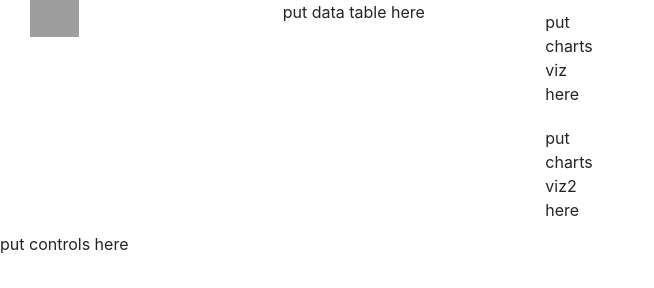
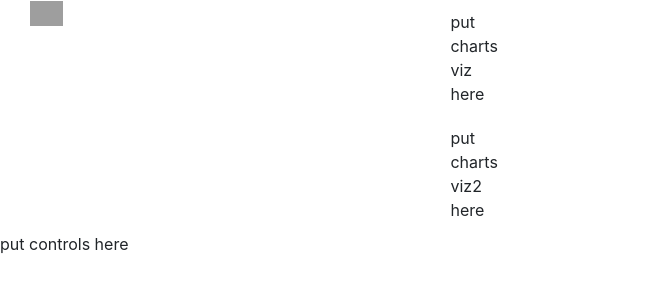
Before and after one commit to cbedu2/CS424-Project3, a plain HTML site: page WWW/index.html in a window 1280 px wide. Shown: the whole page, without its empty margins (0-654 px from the left). Drawn offline with nearby package versions, Linux system fonts and the light colour scheme; grey boxes are pictures that could not be loaded.

Commit message:
adding table UI

```diff
--- a/WWW/index.html
+++ b/WWW/index.html
@@ -16,9 +16,7 @@
     </div>
 
 
-    <div class="col-4 dTable" >
-        put data table here
-    </div>
+    <div id="table" class="shiny-html-output col-4"></div>
     <div id="charts">
         <div class="col-4 viz1 chart" >
             put charts viz here
@@ -27,7 +25,6 @@
             put charts viz2 here
         </div>
     </div>
-
 </div>
 
 <div id="controls col-12">
```
